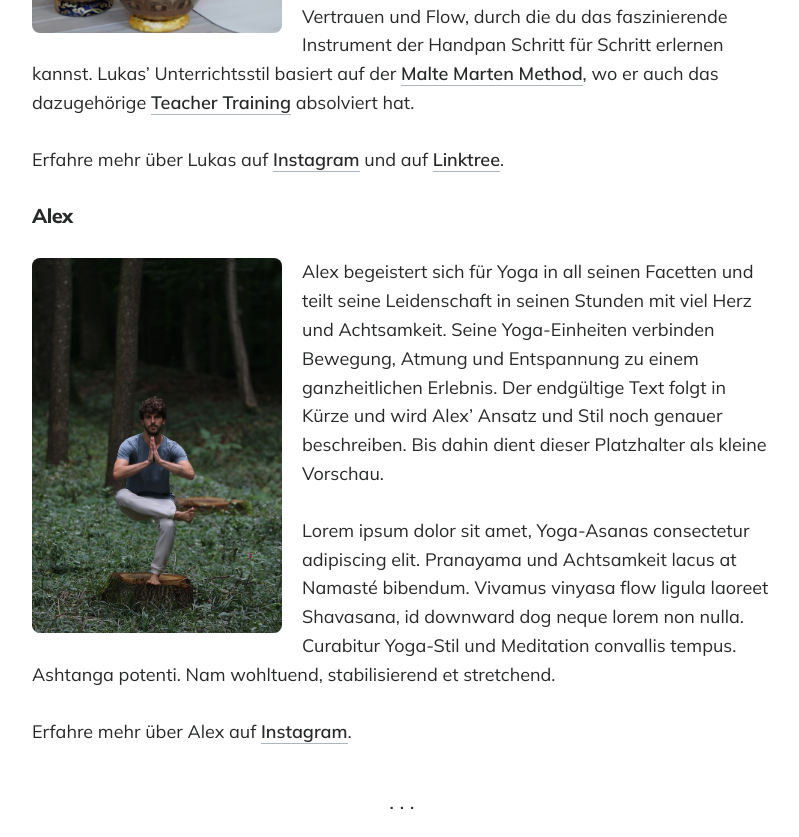
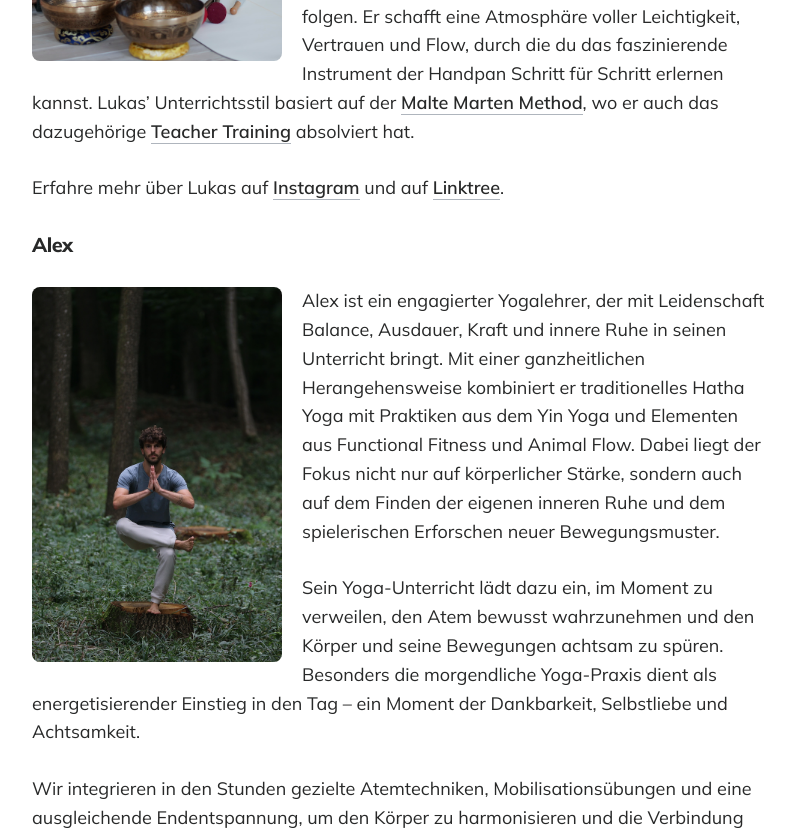
Before and after one commit to lukasziegler/retreats-in-oesterreich, a Jekyll site: the page built from _posts/2025-04-30-handpan-beginner-workshop-2025.markdown, in a window 1280 px wide and 1400 px high, scrolled down 8751 px. Shown: the top 837 px of the window, without its empty margins (238-1037 px from the left). Built offline with Jekyll 4.4.1, drawn with Linux system fonts in a browser that asks for light colours; some of the changed text lies outside the part shown.

Commit message:
copy updates (w/ alex)

```diff
--- a/_posts/2025-04-30-handpan-beginner-workshop-2025.markdown
+++ b/_posts/2025-04-30-handpan-beginner-workshop-2025.markdown
@@ -47,7 +47,7 @@ Auf diesem Workshop wird auf Basis der **D-Kurd** unterrichtet. Bitte mit einer
 
 Falls du **keine eigene Handpan** in der D-Kurd Stimmung hast, kannst du dir für die Tage des Workshops deine Leih-Pan ausleihen, welche du anschließend vergünstigt zum Workshop-Preis erwerben kannst.
 
-Es sind **keine Vorkenntnisse** notwendig. Du wirst Schritt für Schritt an den Umgang und die Spielweise herangeführt. Dieser Workshop ist an Menschen gerichtet die seit 0 - 6 Monate Handpan spielen. Wir werden die Grundlagen der Malte Marten Method behandeln und dir die Tools für freies Spielen beibringen.
+Es sind **keine Vorkenntnisse** notwendig. Du wirst Schritt für Schritt an den Umgang und die Spielweise herangeführt. Dieser Workshop ist ideal für alle, die noch keine Erfahrung mit der Handpan haben oder erst vor wenigen Monaten damit angefangen haben. Wir werden die Grundlagen der Malte Marten Method behandeln und dir die Tools für freies Spielen beibringen.
 
 Auch für die **Yogastunden** von Alex sind keine Yoga-Vorkenntnisse notwendig. Alex kombiniert klassische Yoga-Stunden mit dynamischen Einflüssen aus dem Animal Flow, um auch hier den spielerischen Aspekt mit in die Yoga-Praxis zu bringen. Sei gespannt!
 
@@ -191,9 +191,12 @@ Lukas ...
 
 <img src="/images/people/alex-pichler/alex-portrait.jpg" alt="Alex Pichler Yoga-Lehrer aus Traunstein" loading="lazy" class="inline-image--float-left">
 
-Alex begeistert sich für Yoga in all seinen Facetten und teilt seine Leidenschaft in seinen Stunden mit viel Herz und Achtsamkeit. Seine Yoga-Einheiten verbinden Bewegung, Atmung und Entspannung zu einem ganzheitlichen Erlebnis. Der endgültige Text folgt in Kürze und wird Alex’ Ansatz und Stil noch genauer beschreiben. Bis dahin dient dieser Platzhalter als kleine Vorschau.
+Alex ist ein engagierter Yogalehrer, der mit Leidenschaft Balance, Ausdauer, Kraft und innere Ruhe in seinen Unterricht bringt. Mit einer ganzheitlichen Herangehensweise kombiniert er traditionelles Hatha Yoga mit Praktiken aus dem Yin Yoga und Elementen aus Functional Fitness und Animal Flow. Dabei liegt der Fokus nicht nur auf körperlicher Stärke, sondern auch auf dem Finden der eigenen inneren Ruhe und dem spielerischen Erforschen neuer Bewegungsmuster.
 
-Lorem ipsum dolor sit amet, Yoga-Asanas consectetur adipiscing elit. Pranayama und Achtsamkeit lacus at Namasté bibendum. Vivamus vinyasa flow ligula laoreet Shavasana, id downward dog neque lorem non nulla. Curabitur Yoga-Stil und Meditation convallis tempus. Ashtanga potenti. Nam wohltuend, stabilisierend et stretchend.
+Sein Yoga-Unterricht lädt dazu ein, im Moment zu verweilen, den Atem bewusst wahrzunehmen und den Körper und seine Bewegungen achtsam zu spüren. Besonders die morgendliche Yoga-Praxis dient als energetisierender Einstieg in den Tag – ein Moment der Dankbarkeit, Selbstliebe und Achtsamkeit.
+
+Wir integrieren in den Stunden gezielte Atemtechniken, Mobilisationsübungen und eine ausgleichende Endentspannung, um den Körper zu harmonisieren und die Verbindung zwischen Körper und Geist zu stärken.
+
 
 Erfahre mehr über Alex auf
 <a href="https://www.instagram.com/alexpi.chler/" target="_blank">Instagram</a>.
@@ -221,10 +224,9 @@ Erfahre mehr über Alex auf
 
 Falls du noch zögerst und dich fragst...
 
-<dl>
-  <dt>Q: Ich habe keine Vorerfahrung</dt>
-  <dd>A: Kein Problem! Dieser Kurs ist speziell für Anfänger ohne Vorerfahrung konzipiert. Wir starten bei den Grundlagen, sodass du Schritt für Schritt und in deinem eigenen Tempo lernen kannst. Alles, was du mitbringen musst, ist Neugier und Freude am Ausprobieren. Nach diesen 5 Tagen wirst du wissen, ob Handpan etwas für dich ist und ob du dir eine eigene Handpan kaufen möchtest. Nach diesen Beginner Days wirst du in der Lage sein mit dem Malte Marten Method selbstständig weiterzulernen.</dd>
-</dl>
+**Q: Ich habe keine Vorerfahrung**
+
+A: Kein Problem! Dieser Kurs ist speziell für Anfänger ohne Vorerfahrung konzipiert. Wir starten bei den Grundlagen, sodass du Schritt für Schritt und in deinem eigenen Tempo lernen kannst. Alles, was du mitbringen musst, ist Neugier und Freude am Ausprobieren. Nach diesen 5 Tagen wirst du wissen, ob Handpan etwas für dich ist und ob du dir eine eigene Handpan kaufen möchtest. Nach diesen Beginner Days wirst du in der Lage sein mit dem Malte Marten Method selbstständig weiterzulernen.
 
 **Q: Ich bin nicht musikalisch**
 
@@ -248,7 +250,7 @@ In der Handpan-Welt hat es sich mittlerweile etabliert, dass alle Teilnehmer –
 
 **Q: Wie läuft das mit dem Yoga? Ist das optional? Welcher Stil wird unterrichtet?**
 
-Antwort in the making @Alex :)
+Das morgendliche Yoga dient als bewusster, energetisierender Einstieg in den Tag und ist für alle Teilnehmer eine wertvolle Ergänzung. Es ist vollkommen optional, jeder kann mitmachen – Vorkenntnisse sind nicht erforderlich. Unterrichtet wird Hatha Yoga, kombiniert mit Elementen aus Animal Flow und Functional Fitness, um die Balance, Kraft und Mobilität zu fördern.
 
 ---
 
@@ -260,7 +262,7 @@ Antwort in the making @Alex :)
 
 *Diese 5 Tage bieten dir weit mehr als nur ein 1-Tages-Workshop:*
 
-Es ist eine Auszeit vom Alltag – getragen von Natur und in Gemeinschaft. Sei dabei, entdecke deine neue Leidenschaft und erlebe, wie du durch Handpan-Spielen voll im Hier & Jetzt ankommen kannst.
+Es ist eine Auszeit vom Alltag – getragen von Klängen, der Natur und in Gemeinschaft. Entdecke deine Leidenschaft für das Handpan-Spielen und erlebe, wie du dadurch voll im Hier & Jetzt ankommst.
 
 Wir freuen uns auf die Tage mit dir.
 
```
Also changed, not shown: other parts of _posts/2025-04-30-handpan-beginner-workshop-2025.markdown (+1 -1 lines).
